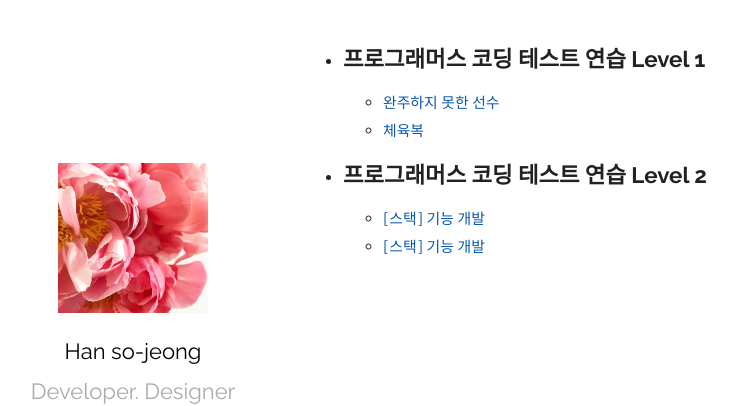
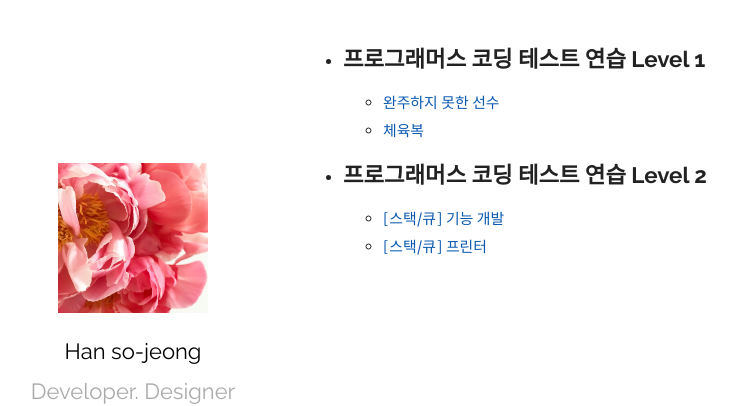
Before and after one commit to btiac1129/btiac1129.github.io, a Jekyll site: the page built from category/coding-test-practice.md, in a window 1280 px wide. Shown: the top 406 px of the page, without its empty margins (52-789 px from the left). Built offline with Jekyll 4.4.1, drawn with Linux system fonts in a browser that asks for light colours.

Commit message:
Update coding-test-practice.md

```diff
--- a/category/coding-test-practice.md
+++ b/category/coding-test-practice.md
@@ -14,8 +14,8 @@ layout: page
       <li class="item">
          <h2 class="accordionTitle">프로그래머스 코딩 테스트 연습 Level 2 <span class="accIcon"></span></h2>
          <ul class="targetList">
-             <li><a href="../python/coding-test/programmers/2020/06/24/Programmers-Coding-Test-Level2-64-1.md.html">[스택] 기능 개발</a></li>
-             <li><a href="../python/coding-test/programmers/2020/07/05/Programmers-Coding-Test-Level2-64-2.md.html">[스택] 기능 개발</a></li>
+             <li><a href="../python/coding-test/programmers/2020/06/24/Programmers-Coding-Test-Level2-64-1.md.html">[스택/큐] 기능 개발</a></li>
+             <li><a href="../python/coding-test/programmers/2020/07/05/Programmers-Coding-Test-Level2-64-2.md.html">[스택/큐] 프린터</a></li>
          </ul>
       </li>
    </ul>
```
